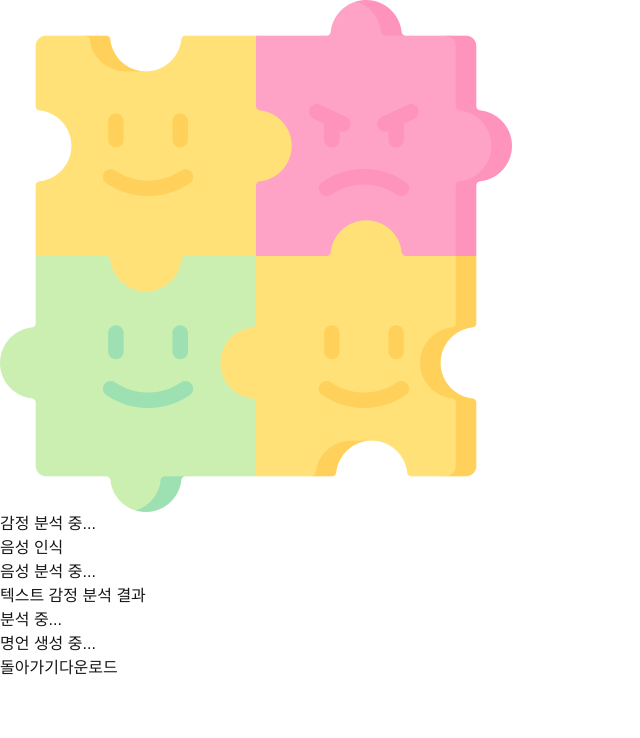
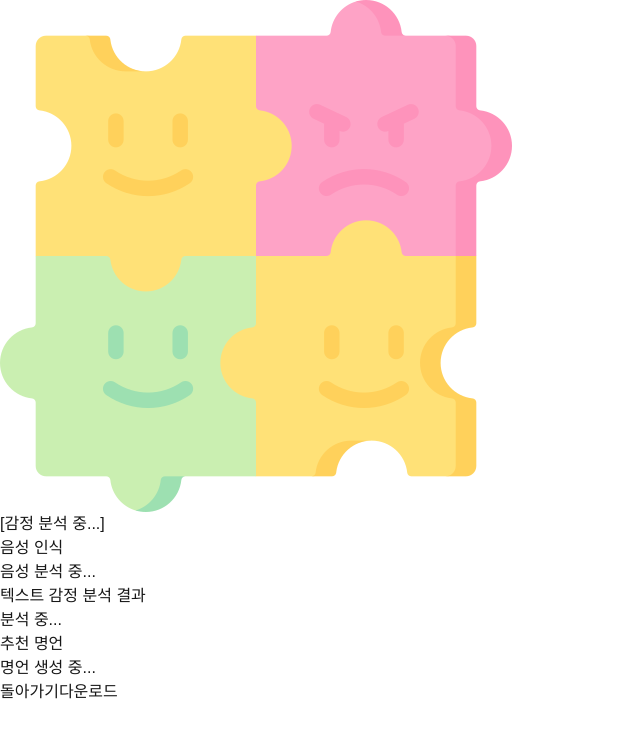
Before and after one commit to maeubom/maeubom-vite-front, a React (Vite) app: page /emotionResult in a window 1280 px wide. Shown: the top 738 px of the page, without its empty margins (0-640 px from the left). Built offline with nearby package versions, Linux system fonts and the light colour scheme.

Commit message:
통일시키는중
통일시키는중

```diff
--- a/src/components/emotionResult.jsx
+++ b/src/components/emotionResult.jsx
@@ -5,6 +5,7 @@ import html2canvas from 'html2canvas';
 import loadingImage from '../assets/loading.svg'; // 로딩 이미지를 import
 import musicLoadingImage from '../assets/loading2.svg'; // 음악 로딩 이미지 import
 import translate from 'translate';
+import React from 'react';
 
 const EmotionResultPage = () => {
   const location = useLocation();
@@ -112,7 +113,7 @@ const EmotionResultPage = () => {
         ref={resultRef} // 이 부분을 캡처합니다
         className="bg-white shadow-xl rounded-lg p-8 max-w-lg w-full text-center transform transition duration-300 hover:scale-105"
       >
-        <h1 className="text-3xl font-bold text-gray-800 mb-4">{analysisResult}</h1>
+        <h1 className="text-3xl font-bold text-gray-800 mb-4">[{analysisResult}]</h1>
 
         {audioResult && (
           <div className="bg-indigo-50 p-4 rounded-lg mb-6 text-gray-700 shadow-sm">
@@ -143,12 +144,17 @@ const EmotionResultPage = () => {
 
 
         {generatedText && (
-          <p
-          className="bg-pink-50 p-4 rounded-lg mb-6 text-pink-700 shadow-sm text-lg font-medium"
-          dangerouslySetInnerHTML={{
-            __html: generatedText.replace(/\s*-\s*/g, '<br/>- ')
-          }}
-        ></p>
+          <div className="bg-pink-50 p-4 rounded-lg mb-6 text-gray-700 shadow-sm">
+            <h2 className="text-lg font-semibold mb-2 text-pink-800">추천 명언</h2>
+            {generatedText.includes(' - ') ? (
+              <>
+                <p className="text-lg font-medium mb-2">{generatedText.split(' - ')[0].trim()}</p>
+                <p className="text-base font-semibold text-pink-700">- {generatedText.split(' - ')[1].trim()}</p>
+              </>
+            ) : (
+              <p className="text-lg font-medium">{generatedText}</p>
+            )}
+          </div>
         )}
 
         {/* 이미지 생성 중 로딩 표시 */}
```
